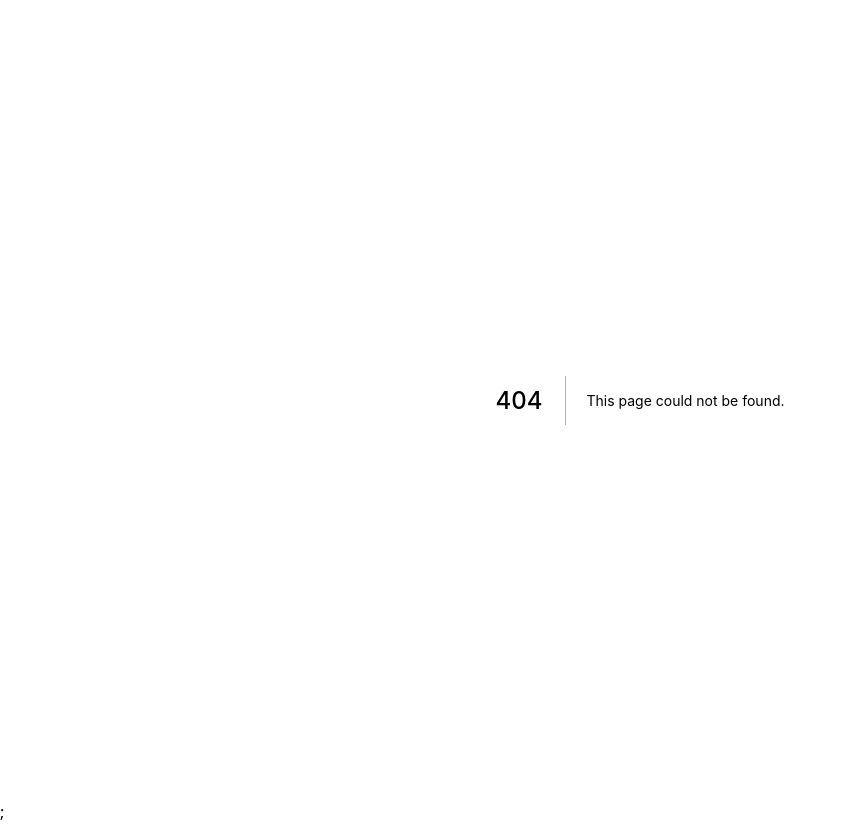
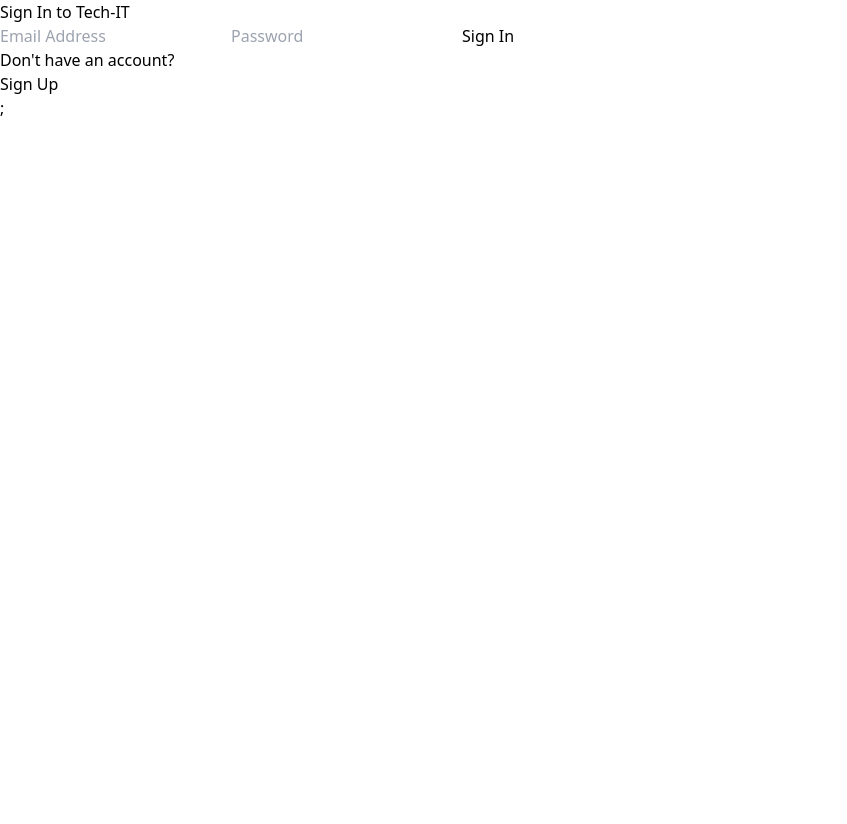
Before and after one commit to jin0106/Tech-IT, a Next.js app in the folder client/: page /signin in a window 1280 px wide. Before the commit this address had no page. Shown: the whole page, without its empty margins (0-847 px from the left). After the commit the page ends 800 px from the top, so only its background shows below. Built offline with nearby package versions, Linux system fonts and the light colour scheme.

Commit message:
[#12] feat: 로그인 페이지 구현

```diff
--- /dev/null
+++ b/client/pages/signin/index.tsx
@@ -0,0 +1,83 @@
+import { useForm } from "react-hook-form";
+import { ErrorMessage } from "@hookform/error-message";
+import SignUpType from "@pages/signup/SignUpType";
+import { HeadMeta } from "@components/HeadMeta";
+import {
+	Button,
+	Container,
+	ErrorText,
+	Form,
+	Input,
+	MovePage,
+	Title,
+} from "@components/index";
+
+function SignIn() {
+	const onSubmit = () => {};
+
+	const {
+		register,
+		handleSubmit,
+		formState: { errors },
+	} = useForm<Pick<SignUpType, "email" | "password">>({
+		mode: "onBlur",
+		defaultValues: { email: "", password: "" },
+	});
+
+	return (
+		<>
+			<HeadMeta title="Tech-IT: Sign In to Tech-IT" description="SignIn Page" />
+			<Container title="Sign In">
+				<Form onSubmit={handleSubmit(onSubmit)}>
+					<Title>Sign In to Tech-IT</Title>
+					<Input
+						{...register("email", {
+							required: "Please enter a email address",
+							pattern: {
+								value:
+									/^[0-9a-zA-Z]([-_.]?[0-9a-zA-Z])*@[0-9a-zA-Z]([-_.]?[0-9a-zA-Z])*.[a-zA-Z]{2,3}$/i,
+								message: "Please enter a valid email address",
+							},
+						})}
+						placeholder="Email Address"
+					/>
+					<ErrorMessage
+						errors={errors}
+						name="email"
+						render={({ message }) => <ErrorText message={message} />}
+					/>
+					<Input
+						{...register("password", {
+							required: "Please enter a password.",
+							minLength: {
+								value: 8,
+								message: "Password should be at least 8 characters",
+							},
+							maxLength: 20,
+							pattern: {
+								value: /^(?=.*[a-zA-Z])((?=.*\d)|(?=.*\W))(?=.*[!@#$%^*+=-])/,
+								message:
+									"Password should include 1 number and 1 alpha character",
+							},
+						})}
+						type="password"
+						placeholder="Password"
+					/>
+					<ErrorMessage
+						errors={errors}
+						name="password"
+						render={({ message }) => <ErrorText message={message} />}
+					/>
+					<Button>Sign In</Button>
+					<MovePage
+						paragraph="Don't have an account?"
+						link="/signup"
+						description="Sign Up"
+					/>
+				</Form>
+			</Container>
+		</>
+	);
+}
+
+export default SignIn;
```
